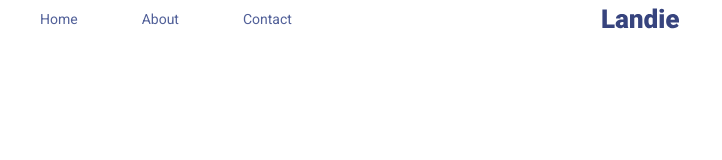
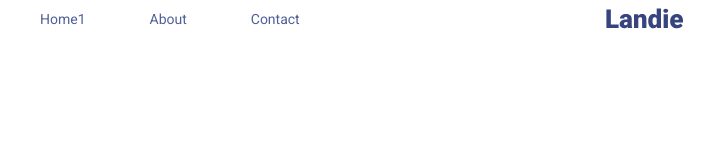
Before and after one commit to groone38/landing-page, a plain HTML site: page index.html in a window 1280 px wide. Shown: the full height of the page, 45-767 px from the left. Drawn offline with Linux system fonts and the light colour scheme.

Commit message:
chanche home name 1

```diff
--- a/index.html
+++ b/index.html
@@ -9,7 +9,7 @@
       <header class="header">
         <div class="content-box header__content-box">
           <nav class="header__menu main-menu">
-            <a class="main-menu__link" href="#">Home</a>
+            <a class="main-menu__link" href="#">Home1</a>
             <a class="main-menu__link" href="#">About</a>
             <a class="main-menu__link" href="#">Contact</a>
           </nav>
```
